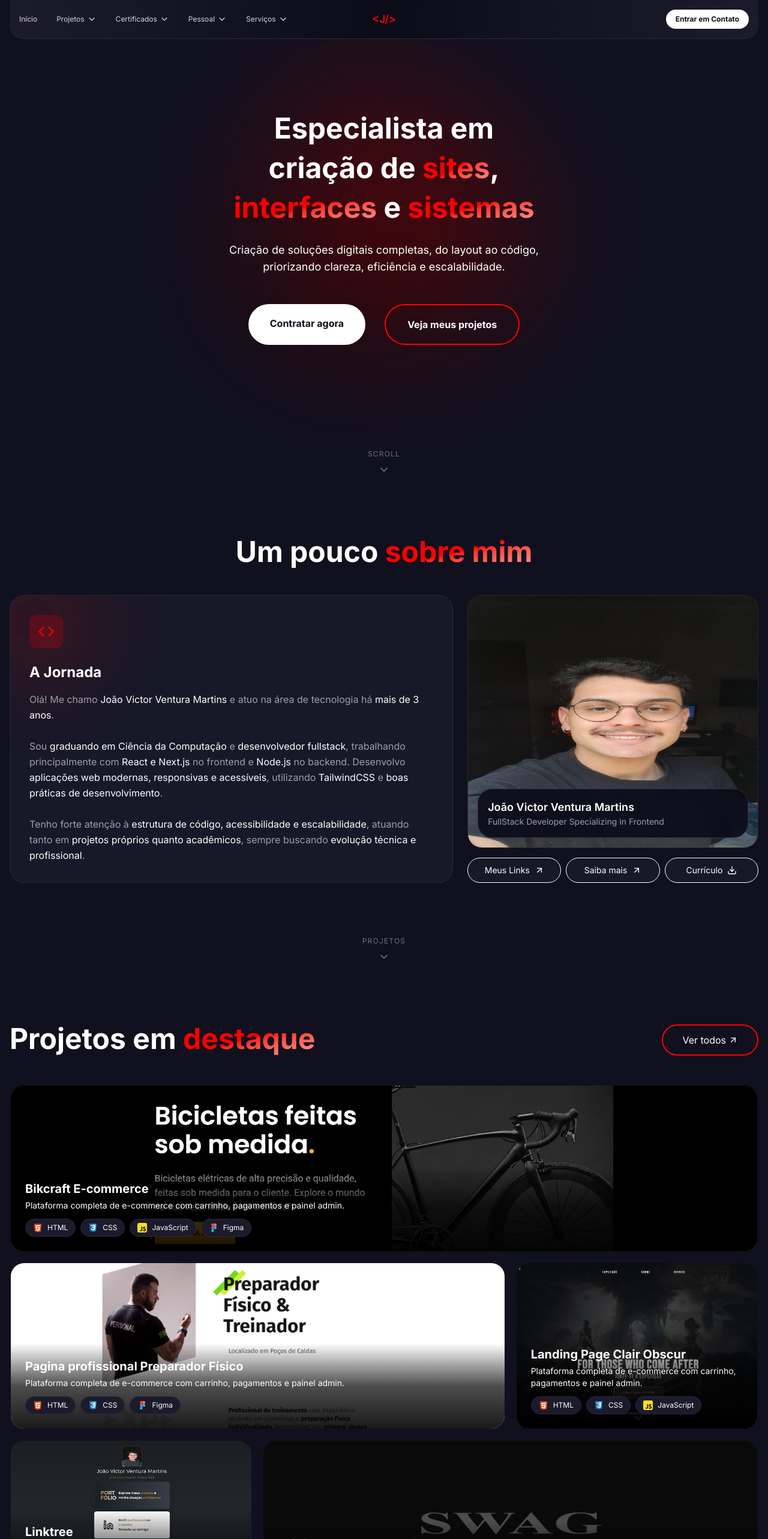
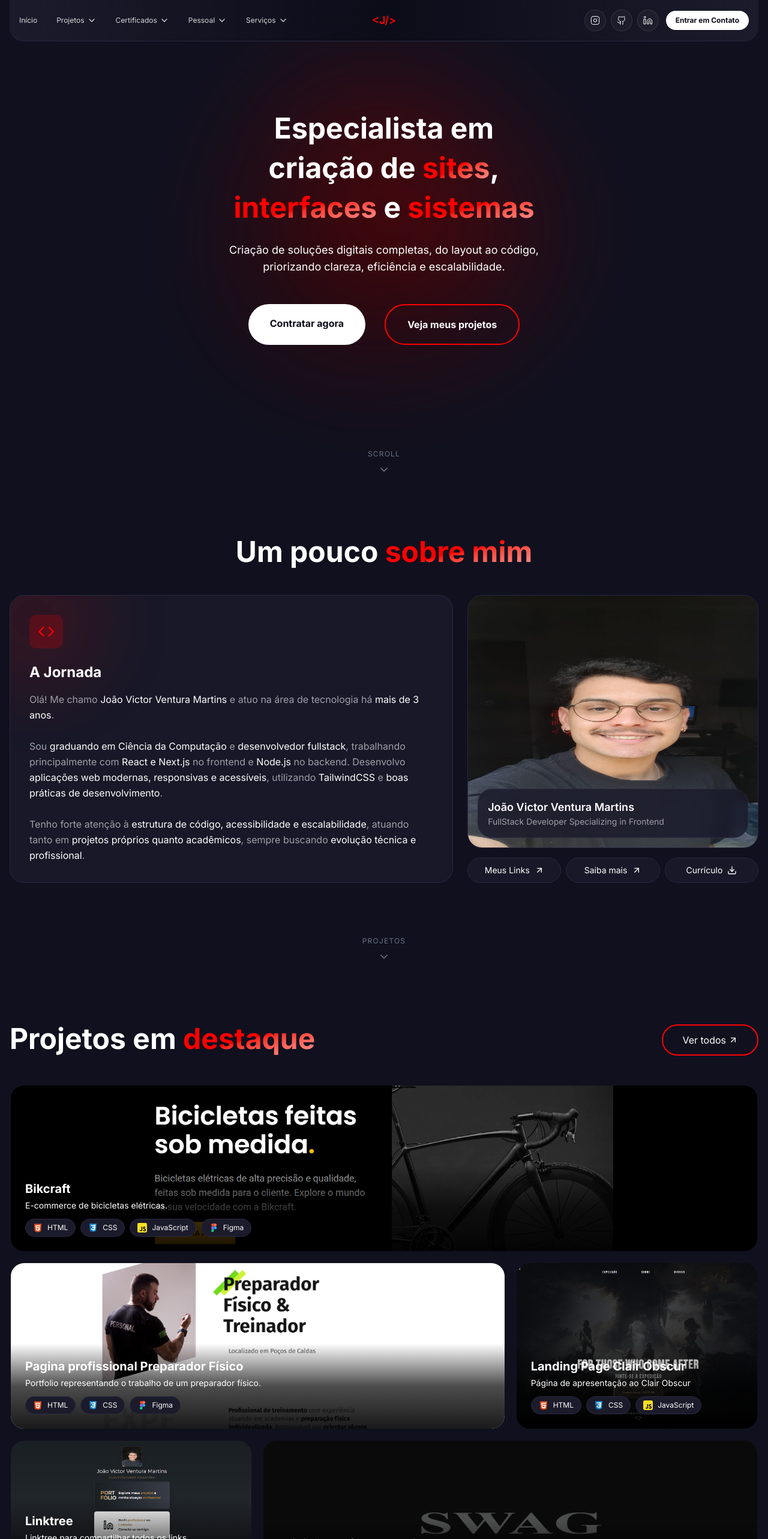
Before and after one commit to JoaoVictorVM/PortfolioJoaoVictorMartins, a Next.js app: page / in a window 1280 px wide. Shown: the top 2566 px of the page at 60% size. Built offline with nearby package versions, Linux system fonts and the light colour scheme.

Commit message:
Adicione ícones sociais, CV PDF e atualize links

```diff
--- /dev/null
+++ b/src/components/layout/header/SocialIcon.tsx
@@ -0,0 +1,117 @@
+import React from "react";
+import { Instagram, Github, Linkedin } from "lucide-react";
+
+type IconName = "instagram" | "github" | "linkedin";
+
+interface SocialIconProps {
+  href: string;
+  label?: string;
+  icon: IconName;
+  size?: "sm" | "md" | "lg";
+  className?: string;
+  openInNewTab?: boolean;
+}
+
+export function SocialIcon({
+  href,
+  label,
+  icon,
+  size = "md",
+  className = "",
+  openInNewTab = true,
+}: SocialIconProps) {
+  const sizes: Record<typeof size, string> = {
+    sm: "w-8 h-8",
+    md: "w-9 h-9",
+    lg: "w-11 h-11",
+  };
+
+  const iconSizes: Record<typeof size, number> = {
+    sm: 14,
+    md: 16,
+    lg: 20,
+  };
+
+  const ariaLabel = label ?? `Abrir ${icon}`;
+
+  return (
+    <a
+      href={href}
+      aria-label={ariaLabel}
+      className={`${sizes[size]} inline-flex items-center justify-center rounded-full
+        bg-[rgba(255,255,255,0.03)] border border-white/10 text-white
+        hover:bg-[rgba(255,255,255,0.06)] focus:outline-none focus:ring-2 focus:ring-[rgba(255,255,255,0.08)]
+        transition-colors duration-200 ${className}`}
+      {...(openInNewTab
+        ? { target: "_blank", rel: "noopener noreferrer" }
+        : {})}
+    >
+      <SocialLucide icon={icon} size={iconSizes[size]} />
+    </a>
+  );
+}
+
+function SocialLucide({ icon, size }: { icon: IconName; size: number }) {
+  const commonProps = {
+    size,
+    strokeWidth: 1.5,
+    className: "text-white",
+    "aria-hidden": true,
+  } as const;
+
+  switch (icon) {
+    case "instagram":
+      return <Instagram {...commonProps} />;
+
+    case "github":
+      return <Github {...commonProps} />;
+
+    case "linkedin":
+      return <Linkedin {...commonProps} />;
+
+    default:
+      return null;
+  }
+}
+
+export function SocialIcons({
+  className = "",
+  size = "md",
+}: {
+  className?: string;
+  size?: "sm" | "md" | "lg";
+}) {
+  const links: { href: string; icon: IconName; label: string }[] = [
+    {
+      href: "https://www.instagram.com/yourprofile",
+      icon: "instagram",
+      label: "Instagram",
+    },
+    {
+      href: "https://www.github.com/yourprofile",
+      icon: "github",
+      label: "GitHub",
+    },
+    {
+      href: "https://www.linkedin.com/in/yourprofile",
+      icon: "linkedin",
+      label: "LinkedIn",
+    },
+  ];
+
+  return (
+    <div className={`flex items-center gap-2 ${className}`}>
+      {links.map((l) => (
+        <SocialIcon
+          key={l.icon}
+          href={l.href}
+          icon={l.icon}
+          label={l.label}
+          size={size}
+        />
+      ))}
+    </div>
+  );
+}
+
+export default SocialIcons;
--- a/src/components/layout/header/headerContato.tsx
+++ b/src/components/layout/header/headerContato.tsx
@@ -1,12 +1,17 @@
 import Link from "next/link";
+import SocialIcons from "./SocialIcon";
 
 export function HeaderContato() {
   return (
-    <Link
-      href="/contato"
-      className="px-4 py-2 text-[var(--cor-escuro-1)] text-xs font-bold bg-[var(--cor-branca)] hover:bg-[var(--cor-cinza-2)] transition-all duration-300 text-center rounded-full"
-    >
-      Entrar em Contato
-    </Link>
+    <div className="flex items-center gap-3">
+      <SocialIcons />
+      <Link
+        href="https://wa.me/5535998095841?text=Olá,%20João.%20Queria%20saber%20mais%20sobre%20os%20seus%20trabalhos%20como%20desenvolvedor!"
+        target="_blank"
+        className="px-4 py-2 text-[var(--cor-escuro-1)] text-xs font-bold bg-[var(--cor-branca)] hover:bg-[var(--cor-cinza-2)] transition-all duration-300 text-center rounded-full"
+      >
+        Entrar em Contato
+      </Link>
+    </div>
   );
 }
--- a/src/components/pages/home/about-section/aboutProfile.tsx
+++ b/src/components/pages/home/about-section/aboutProfile.tsx
@@ -12,7 +12,7 @@ export function AboutProfile({ profile }: AboutProfileProps) {
   return (
     <div className="flex h-full flex-col gap-4">
       {/* Image + floating card */}
-      <div className="relative flex flex-1 flex-col overflow-hidden rounded-3xl border border-zinc-800 bg-zinc-900/80">
+      <div className="relative flex flex-1 flex-col overflow-hidden rounded-3xl border border-[var(--cor-escuro-7)]">
         {/* Profile Image (fills available space) */}
         <div className="relative flex-1">
           <Image
@@ -24,7 +24,7 @@ export function AboutProfile({ profile }: AboutProfileProps) {
         </div>
 
         {/* Floating info card */}
-        <div className="pointer-events-none absolute left-4 right-4 bottom-4 rounded-3xl border border-[var(--cor-escuro-7)] bg-[var(--cor-escuro-1)]/90 p-4 backdrop-blur-sm">
+        <div className="pointer-events-none absolute left-4 right-4 bottom-4 rounded-3xl border border-[var(--cor-escuro-7)] bg-[var(--cor-escuro-6)]/80 p-4 backdrop-blur-sm">
           <h3 className="text-lg font-semibold text-white">{profile.name}</h3>
           <p className="text-sm text-zinc-400">{profile.title}</p>
         </div>
@@ -36,7 +36,7 @@ export function AboutProfile({ profile }: AboutProfileProps) {
           href={profile.linksUrl}
           target="_blank"
           rel="noopener noreferrer"
-          className="flex flex-1 items-center justify-center gap-2 rounded-full border-1 border-[var(--cor-branca)] hover:border-[var(--cor-primaria-1)] bg-[var(--cor-escuro-6)]/80 px-4 py-2.5 text-sm font-medium text-[var(--cor-branca)] transition-colors transition-all duration-300"
+          className="flex flex-1 items-center justify-center gap-2 rounded-full border-1 border-[var(--cor-escuro-7)] hover:border-[var(--cor-primaria-1)] bg-[var(--cor-escuro-6)]/80 px-4 py-2.5 text-sm font-medium text-[var(--cor-branca)] transition-colors transition-all duration-300"
         >
           Meus Links
           <ArrowUpRightIcon className="h-4 w-4" />
@@ -44,16 +44,16 @@ export function AboutProfile({ profile }: AboutProfileProps) {
 
         <Link
           href={profile.aboutUrl}
-          className="flex flex-1 items-center justify-center gap-2 rounded-full border-1 border-[var(--cor-branca)] hover:border-[var(--cor-primaria-1)] bg-[var(--cor-escuro-6)]/80 px-4 py-2.5 text-sm font-medium text-[var(--cor-branca)] transition-colors transition-all duration-300"
+          className="flex flex-1 items-center justify-center gap-2 rounded-full border-1 border-[var(--cor-escuro-7)] hover:border-[var(--cor-primaria-1)] bg-[var(--cor-escuro-6)]/80 px-4 py-2.5 text-sm font-medium text-[var(--cor-branca)] transition-colors transition-all duration-300"
         >
           Saiba mais
           <ArrowUpRightIcon className="h-4 w-4" />
         </Link>
 
         <a
-          href=""
+          href="/pdf/CV-JoaoVictorVenturaMartins.pdf"
           download
-          className="flex flex-1 items-center justify-center gap-2 rounded-full border-1 border-[var(--cor-branca)] hover:border-[var(--cor-primaria-1)] bg-[var(--cor-escuro-6)]/80 px-4 py-2.5 text-sm font-medium text-[var(--cor-branca)] transition-colors transition-all duration-300"
+          className="flex flex-1 items-center justify-center gap-2 rounded-full border-1 border-[var(--cor-escuro-7)] hover:border-[var(--cor-primaria-1)] bg-[var(--cor-escuro-6)]/80 px-4 py-2.5 text-sm font-medium text-[var(--cor-branca)] transition-colors transition-all duration-300"
         >
           Currículo
           <Download className="h-4 w-4" />
--- a/src/components/pages/home/cta-section/ctaButtons.tsx
+++ b/src/components/pages/home/cta-section/ctaButtons.tsx
@@ -9,7 +9,7 @@ interface CTAButtonsProps {
 
 export function CTAButtons({
   primaryText = "Contratar agora",
-  primaryHref = "/",
+  primaryHref = "https://wa.me/5535998095841?text=Olá,%20João.%20Queria%20saber%20mais%20sobre%20os%20seus%20trabalhos%20como%20desenvolvedor!",
   secondaryText = "Veja meus projetos",
   secondaryHref = "/projetos",
 }: CTAButtonsProps) {
@@ -17,6 +17,7 @@ export function CTAButtons({
     <div className="flex items-center gap-3">
       <Link
         href={primaryHref}
+        target="_blank"
         className="inline-flex items-center gap-2 py-4 px-7 font-bold bg-[var(--cor-branca)] text-[var(--cor-escuro-1)] hover:bg-[var(--cor-cinza-2)] transition-all duration-300 text-center rounded-full"
       >
         {primaryText}
--- a/src/components/pages/home/projects-section/projectsSection.tsx
+++ b/src/components/pages/home/projects-section/projectsSection.tsx
@@ -4,9 +4,8 @@ import { ArrowUpRight } from "lucide-react";
 const projects: Project[] = [
   {
     id: 1,
-    name: "Bikcraft E-commerce",
-    description:
-      "Plataforma completa de e-commerce com carrinho, pagamentos e painel admin.",
+    name: "Bikcraft",
+    description: "E-commerce de bicicletas elétricas.",
     image: "/images/projects/previewBikcraft.png",
     technologies: [
       { name: "HTML", icon: "/icons/html.svg" },
@@ -20,8 +19,7 @@ const projects: Project[] = [
   {
     id: 2,
     name: "Pagina profissional Preparador Físico",
-    description:
-      "Plataforma completa de e-commerce com carrinho, pagamentos e painel admin.",
+    description: "Portfolio representando o trabalho de um preparador físico.",
     image: "/images/projects/previewPreparadorFisico.png",
     technologies: [
       { name: "HTML", icon: "/icons/html.svg" },
@@ -34,8 +32,7 @@ const projects: Project[] = [
   {
     id: 3,
     name: "Landing Page Clair Obscur",
-    description:
-      "Plataforma completa de e-commerce com carrinho, pagamentos e painel admin.",
+    description: "Página de apresentação ao Clair Obscur",
     image: "/images/projects/previewClair.png",
     technologies: [
       { name: "HTML", icon: "/icons/html.svg" },
@@ -48,10 +45,10 @@ const projects: Project[] = [
   {
     id: 4,
     name: "Linktree",
-    description:
-      "Plataforma completa de e-commerce com carrinho, pagamentos e painel admin.",
+    description: "Linktree para compartilhar todos os links.",
     image: "/images/projects/previewLinktree.png",
     technologies: [
+      { name: "React", icon: "/icons/react.svg" },
       { name: "Next.js", icon: "/icons/nextjs.svg" },
       { name: "TypeScript", icon: "/icons/typescript.svg" },
       { name: "Tailwind", icon: "/icons/tailwind.svg" },
@@ -61,11 +58,11 @@ const projects: Project[] = [
   },
   {
     id: 5,
-    name: "Exibicao de album musical",
-    description:
-      "Plataforma completa de e-commerce com carrinho, pagamentos e painel admin.",
+    name: "Exibição de álbum musical",
+    description: "Página de exibição do álbum musical SWAG.",
     image: "/images/projects/previewSwag.png",
     technologies: [
+      { name: "React", icon: "/icons/react.svg" },
       { name: "Next.js", icon: "/icons/nextjs.svg" },
       { name: "TypeScript", icon: "/icons/typescript.svg" },
       { name: "Tailwind", icon: "/icons/tailwind.svg" },
--- a/src/components/pages/home/services-section/serviceCard.tsx
+++ b/src/components/pages/home/services-section/serviceCard.tsx
@@ -79,6 +79,8 @@ export function ServiceCard({ service }: ServiceCardProps) {
 
         <Link
           href={service.href}
+          target="_blank"
+          rel="noopener noreferrer"
           className="mt-6 inline-flex items-center gap-1 text-sm font-medium p-2 text-white transition-colors hover:text-zinc-300"
         >
           Contrate esse servico
--- a/src/components/pages/home/services-section/servicesSection.tsx
+++ b/src/components/pages/home/services-section/servicesSection.tsx
@@ -22,7 +22,7 @@ const services: ServiceItem[] = [
       "Design Responsivo",
       "CTA Estratégicos",
     ],
-    href: "#landing-pages",
+    href: "https://wa.me/5535998095841?text=Olá,%20João.%20Queria%20saber%20mais%20sobre%20as%20suas%20páginas%20e%20aplicações%20web!",
     iconVariant: "blue",
     number: "01",
   },
@@ -39,7 +39,7 @@ const services: ServiceItem[] = [
       "Real-time Data",
       "Scalable Code",
     ],
-    href: "#web-apps",
+    href: "https://wa.me/5535998095841?text=Olá,%20João.%20Queria%20saber%20mais%20sobre%20os%20seus%20sistemas%20e%20aplicações%20complexas!",
     iconVariant: "orange",
     number: "02",
   },
@@ -56,7 +56,7 @@ const services: ServiceItem[] = [
       "Protótipos Hi-Fi",
       "Handoff Perfeito",
     ],
-    href: "#ui-ux-design",
+    href: "https://wa.me/5535998095841?text=Olá,%20João.%20Queria%20saber%20mais%20sobre%20os%20seus%20trabalhos%20como%20designer!",
     iconVariant: "pink",
     number: "03",
   },
@@ -91,7 +91,8 @@ export function ServicesSection() {
         <div className="mt-12 text-center sm:mt-16">
           <p className="text-zinc-500">Tem um projeto diferente em mente?</p>
           <Link
-            href="#contato"
+            href="https://wa.me/5535998095841?text=Olá,%20João.%20Queria%20saber%20mais%20sobre%20os%20seus%20trabalhos%20como%20desenvolvedor!"
+            target="_blank"
             className="mt-2 inline-flex items-center gap-1 text-base font-medium text-[var(--cor-primaria-1)] transition-colors hover:text-[var(--cor-primaria-2)]"
           >
             Vamos conversar
--- a/src/lib/tec-data.ts
+++ b/src/lib/tec-data.ts
@@ -12,6 +12,7 @@ export const TECHNOLOGIES: Technology[] = [
   { name: "TypeScript", icon: "/icons/typescript.svg" },
   { name: "React", icon: "/icons/react.svg" },
   { name: "Next.js", icon: "/icons/nextjs.svg" },
+  { name: "Vue.js", icon: "/icons/vuejs.svg" },
   { name: "Node.js", icon: "/icons/nodejs.svg" },
   { name: "Tailwind", icon: "/icons/tailwind.svg" },
   { name: "SQLite", icon: "/icons/sqlite.svg" },
```
Also changed, not shown: src/components/pages/home/cta-section/ctaSection.tsx (+6 -6 lines), src/components/pages/home/hero-section/heroSectionButtons.tsx (+18 -7 lines), src/types/services.ts (+10 -10 lines), public/icons/vuejs.svg (added), 1 other file (tests, documents, lock files or other folders).
